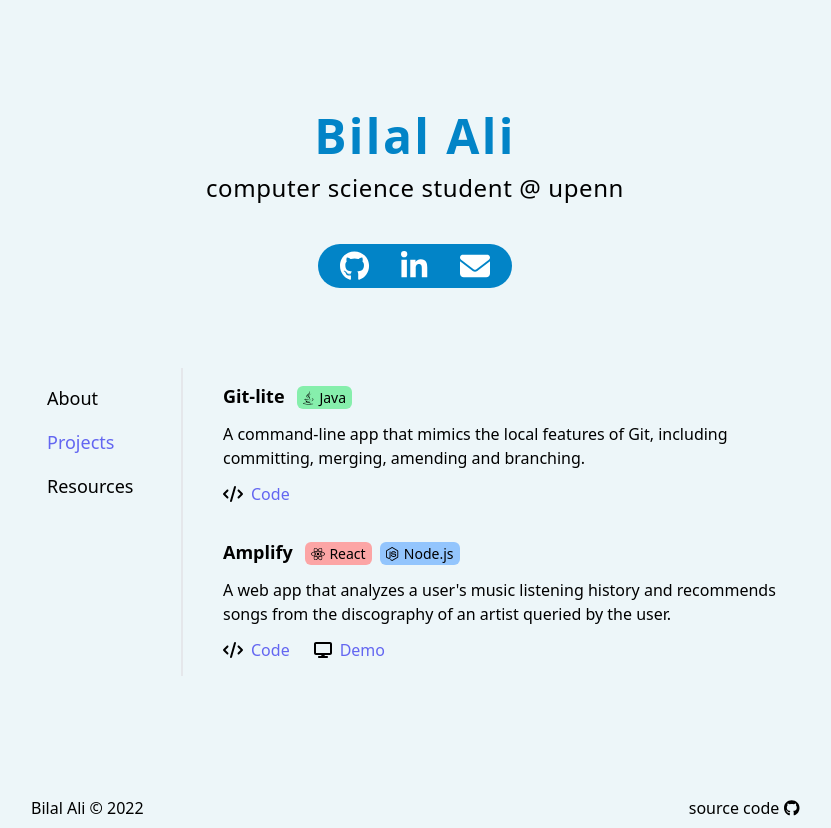
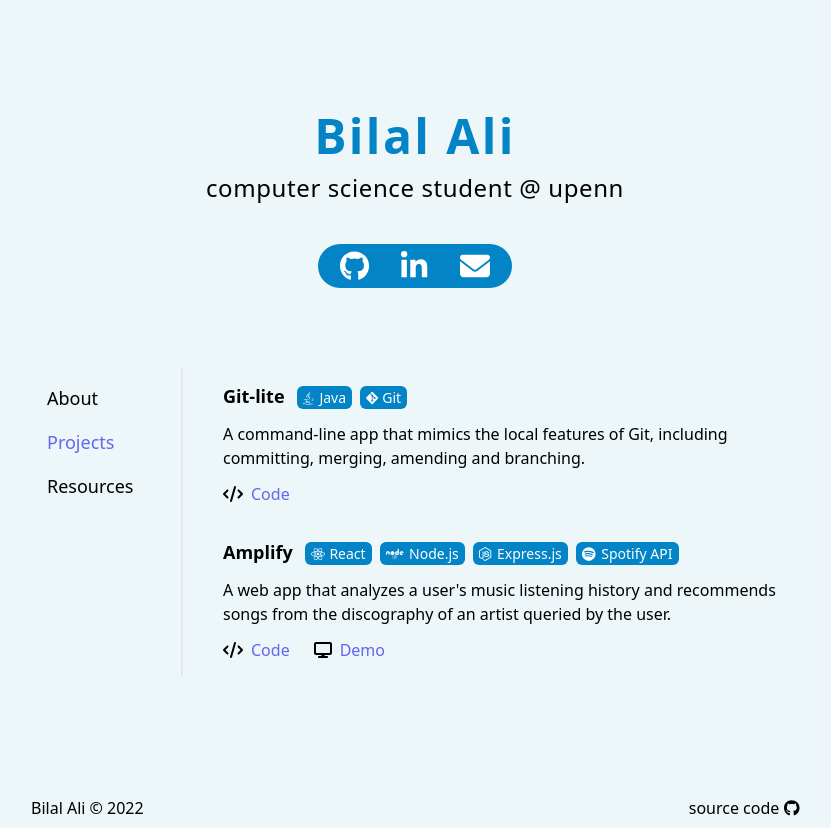
Before and after one commit to bilala45/personal-website, a React (Create React App) app: page /projects in a window 1280 px wide. Shown: the whole page, without its empty margins (225-1056 px from the left). Built offline with nearby package versions, Linux system fonts and the light colour scheme.

Commit message:
Add icons for project technologies

```diff
--- a/src/components/Projects.js
+++ b/src/components/Projects.js
@@ -1,14 +1,26 @@
 import { FontAwesomeIcon } from "@fortawesome/react-fontawesome";
 import { faCode, faDisplay } from "@fortawesome/free-solid-svg-icons";
-import { faReact, faJava, faNodeJs } from "@fortawesome/free-brands-svg-icons";
+import {
+  faReact,
+  faJava,
+  faNodeJs,
+  faSpotify,
+  faNode,
+  faGitAlt,
+} from "@fortawesome/free-brands-svg-icons";
 
 const Projects = () => (
   <div className="text-md">
-    {/* Start of project one */}
+    {/* Start of project */}
+    <div className="">
       <div className="text-lg font-semibold">
         Git-lite{" "}
-      <span className="px-1.5 py-0.5 mr-1 ml-2 rounded-md bg-green-300 text-sm font-normal">
+        <span className="px-1.5 py-0.5 mr-1 ml-2 rounded-md bg-sky-600 text-white text-sm font-normal">
           <FontAwesomeIcon className="mr-0.5" icon={faJava} /> Java
+        </span>
+        <span className="px-1.5 py-0.5 mx-1 rounded-md bg-sky-600 text-white text-sm font-normal">
+          <FontAwesomeIcon className="mr-1" icon={faGitAlt} />
+          Git
         </span>
       </div>
       <div className="pt-3">
@@ -23,18 +35,27 @@ const Projects = () => (
           </span>
         </a>
       </div>
+    </div>
 
-    {/* Start of project two */}
+    {/* Start of project */}
     <div className="pt-8">
       <div className="text-lg font-semibold">
         Amplify{" "}
-        <span className="px-1.5 py-0.5 mr-1 ml-2 rounded-md bg-red-300 text-sm font-normal">
+        <span className="px-1.5 py-0.5 mr-1 ml-2 rounded-md bg-sky-600 text-white text-sm font-normal">
           <FontAwesomeIcon className="mr-1" icon={faReact} />
           React
         </span>
-        <span className="px-1.5 py-0.5 mx-1 rounded-md bg-blue-300 text-sm font-normal">
+        <span className="px-1.5 py-0.5 mx-1 rounded-md bg-sky-600 text-white text-sm font-normal">
+          <FontAwesomeIcon className="mr-1.5" icon={faNode} />
+          Node.js
+        </span>
+        <span className="px-1.5 py-0.5 mx-1 rounded-md bg-sky-600 text-white text-sm font-normal">
           <FontAwesomeIcon className="mr-1.5" icon={faNodeJs} />
-          Node.js
+          Express.js
+        </span>
+        <span className="px-1.5 py-0.5 mx-1 rounded-md bg-sky-600 text-white text-sm font-normal">
+          <FontAwesomeIcon className="mr-1.5" icon={faSpotify} />
+          Spotify API
         </span>
       </div>
       <div className="pt-3">
@@ -50,7 +71,6 @@ const Projects = () => (
             </span>
           </a>
         </span>
-
         <span>
           <FontAwesomeIcon icon={faDisplay} />
           <a href="https://github.com/bilala45/git-lite">
```
Lines whose indentation alone changed are shown as unchanged.
